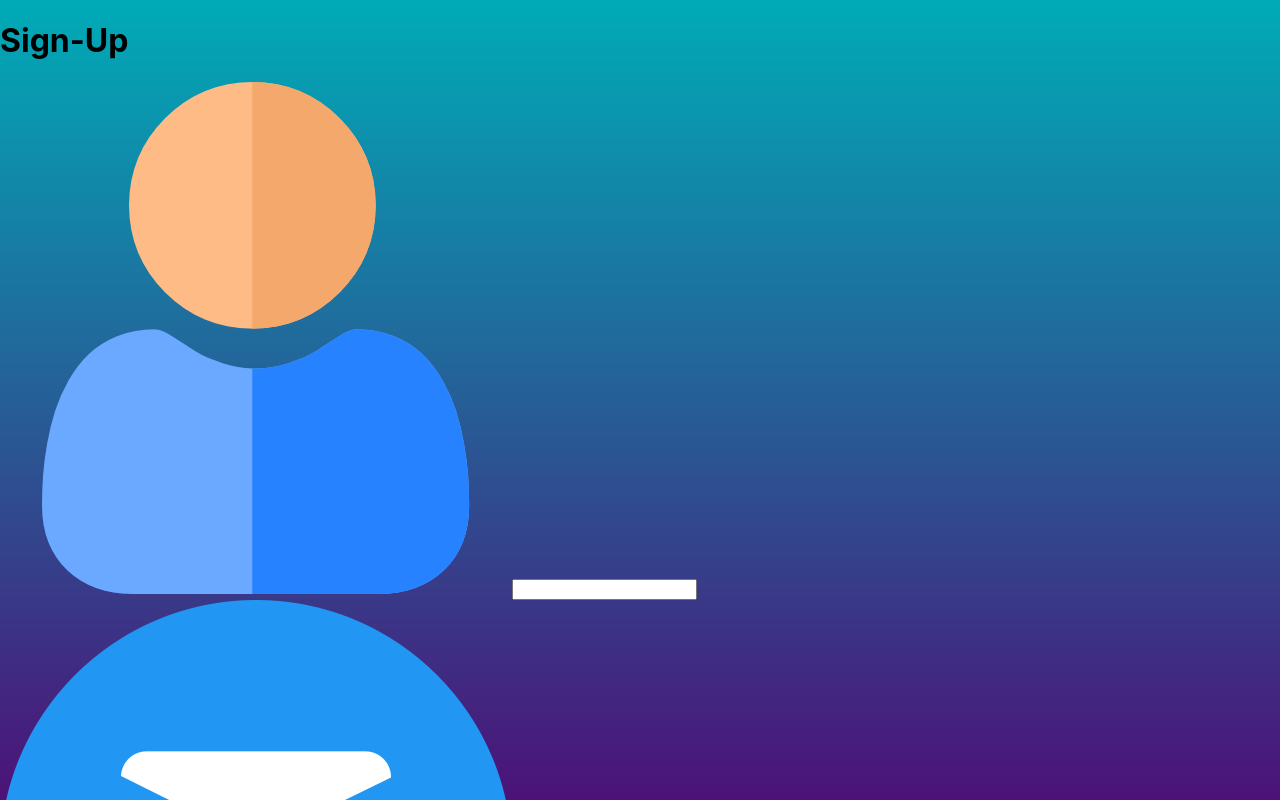
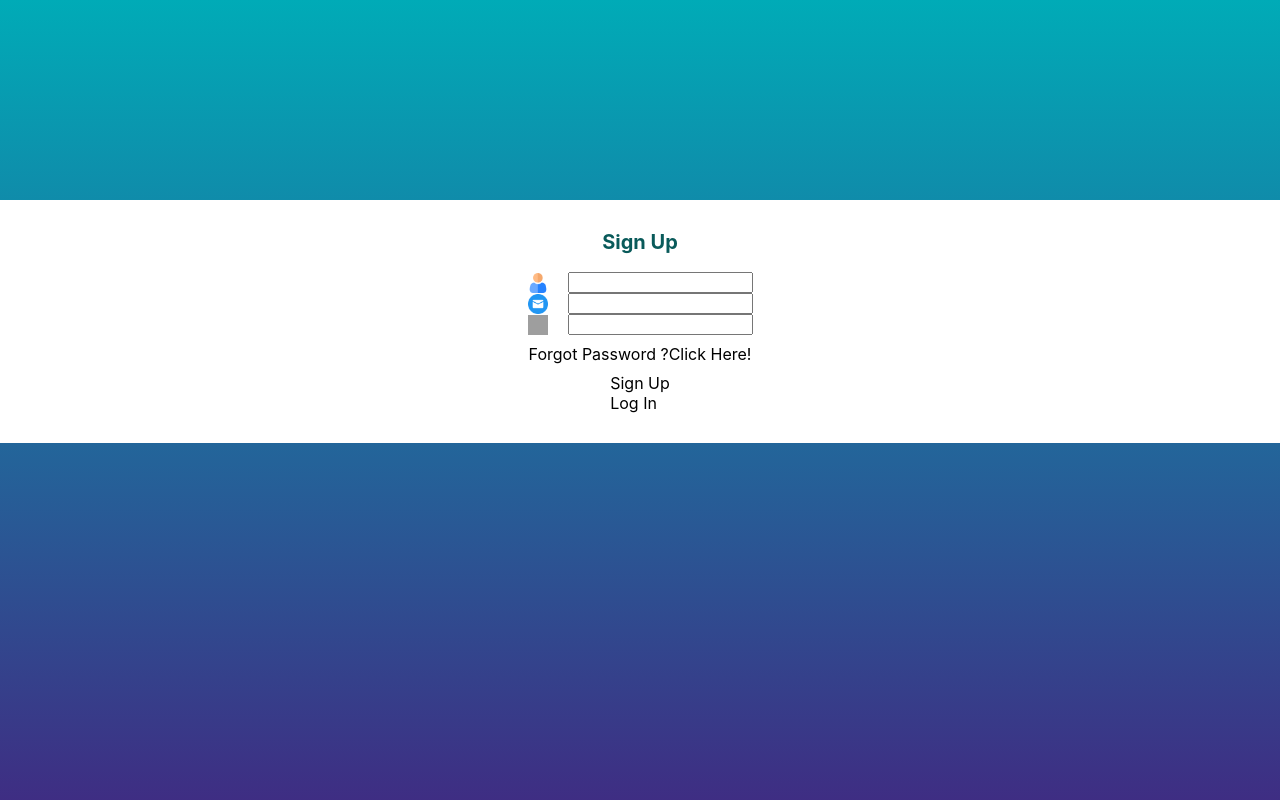
Before and after one commit to Kirttinath/sign-in-page, a React (Create React App) app: page / in a window 1280 px wide. Shown: the top 800 px of the page. Built offline with nearby package versions, Linux system fonts and the light colour scheme; grey boxes are pictures that could not be loaded.

Commit message:
Update LoginSignup component styles

```diff
--- a/src/Components/LoginSignup/LoginSignup.css
+++ b/src/Components/LoginSignup/LoginSignup.css
@@ -1,3 +1,40 @@
-.container{
+.container {
+    display: flex;
+    flex-direction: column;
+    margin: auto;
+    margin-top: 200px;
+    background: #fff;
+    padding-bottom: 30px;
+}
+
+.header {
+    display: flex;
+    flex-direction: column;
+    align-items: center;
+    gap: 9px;
+    width: 100%;
+    margin-top: 30px;
+}
+.text{
+    color: rgb(9, 90, 90);
+    font-size: 20px;
+    font-weight: 700;
+}
+.underline{
 
 }
+.inputs{
+    flex-direction: column;
+    gap: 30px;
+}
+.inputs .input {
+    display: flex;
+    align-items: center;
+    gap: 20px;
+}
+
+.inputs .input img {
+    width: 20px; /* Adjust the width as needed */
+    height: 20px; /* Adjust the height as needed */
+    gap: 20px;
+}
--- a/src/Components/LoginSignup/LoginSignup.jsx
+++ b/src/Components/LoginSignup/LoginSignup.jsx
@@ -10,9 +10,8 @@ const LoginSignup = () => {
     return (
         <div className='container'>
             <div className="header">
-                <div className="text">
-                    <h1>Sign-Up</h1>
-                </div>
+                <div className="text">Sign Up</div>
+                <div className="underline"></div>
                 <div className="inputs">
                     <div className="input">
                         <img src={user_icon} alt="" />
```
